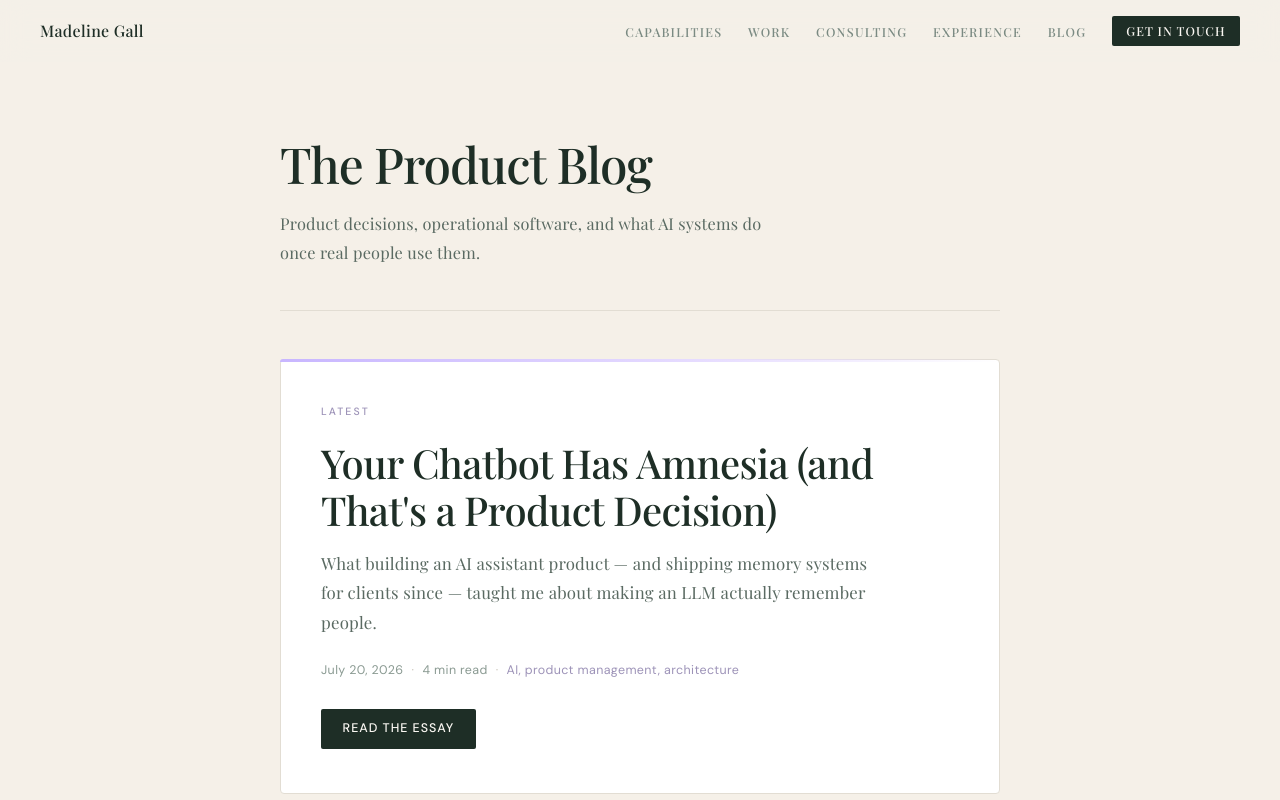
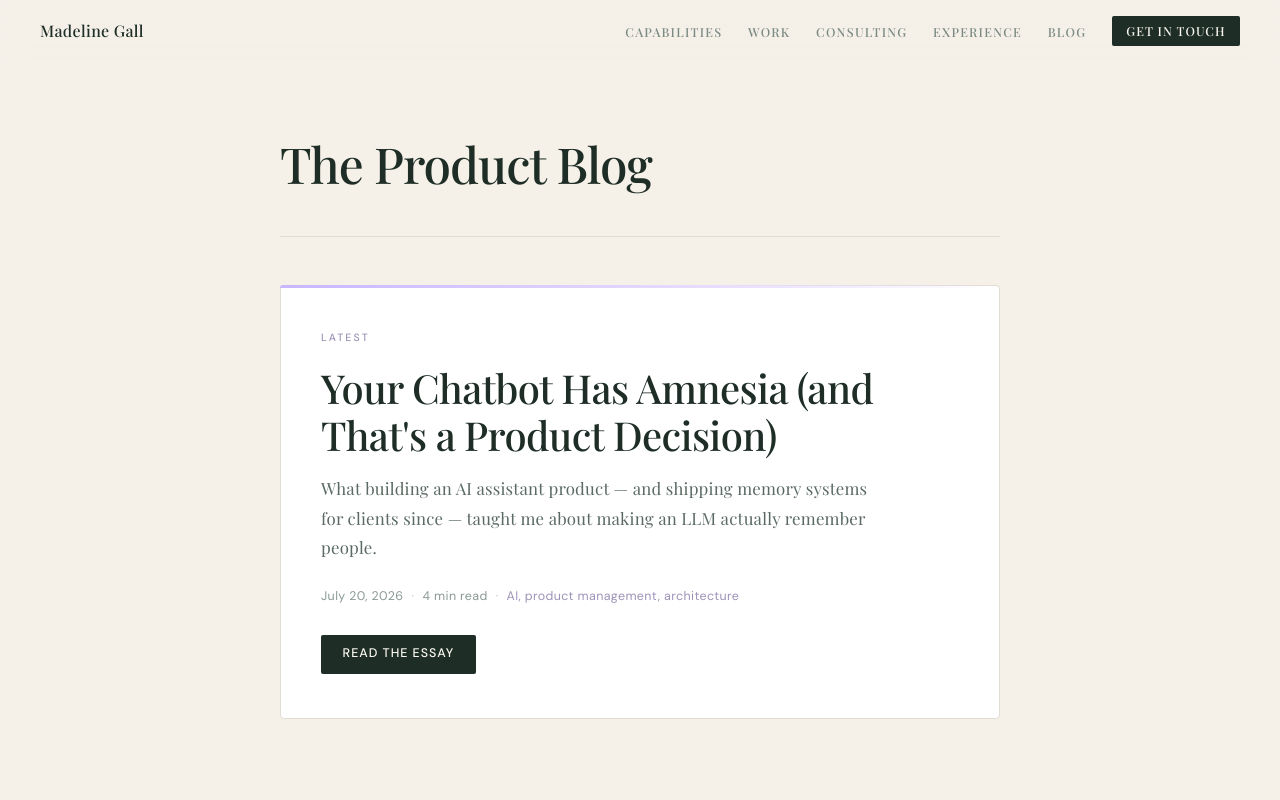
Before and after one commit to madelinegit/madelinedotcom, a React (Vite) app: page /blog in a window 1280 px wide. Shown: the top 800 px of the page. Built offline with nearby package versions, Linux system fonts and the light colour scheme.

Commit message:
Remove the blog subtitle
It restated what the featured post's excerpt says an inch below, and did it
with a claim it never backed up. The Meta description still covers search
results. Zero the title's bottom margin when it is the only header element so
the rule does not sit too low.

```diff
--- a/src/pages/Blog.tsx
+++ b/src/pages/Blog.tsx
@@ -14,12 +14,11 @@ function Blog() {
         path="/blog"
       />
 
+      {/* No subtitle by design: the featured post's excerpt sits an inch below
+          and already says what the writing covers. The Meta description above
+          still gives search results something to show. */}
       <header className="blog-header">
         <h1 className="blog-title">The Product Blog</h1>
-        <p className="blog-intro">
-          Product decisions, operational software, and what AI systems do once real people
-          use them.
-        </p>
       </header>
 
       {!featured && (
--- a/src/styles/blog.css
+++ b/src/styles/blog.css
@@ -51,6 +51,10 @@
   border-bottom: 1px solid #e2ddd3;
   margin-bottom: clamp(2.25rem, 5vw, 3rem);
 }
+
+/* With no subtitle following it, the title's own bottom margin would stack on
+   top of the header padding and push the rule too far down. */
+.blog-header .blog-title:last-child { margin-bottom: 0; }
 
 .blog-empty {
   font-style: italic;
```
